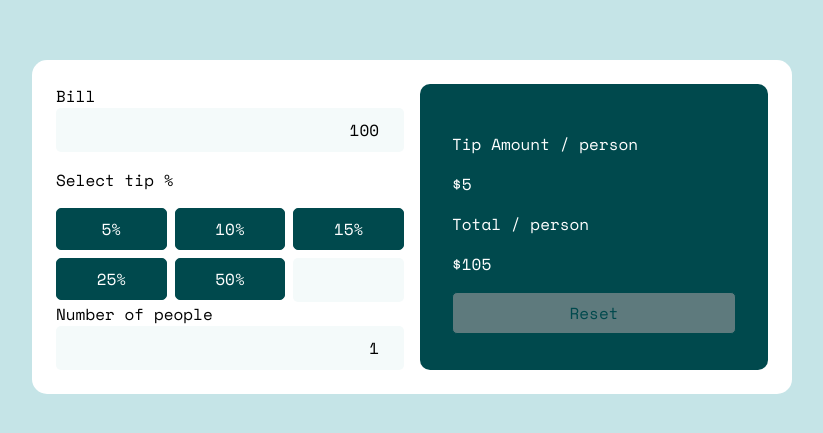
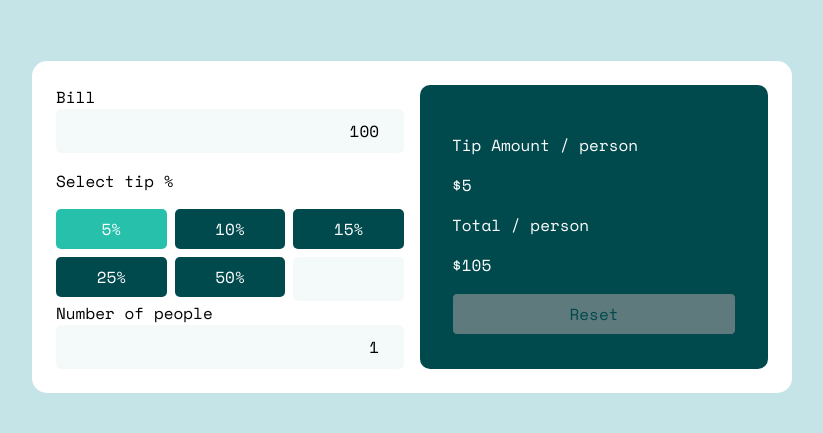
Before and after one commit to kkalvaa/tip-calculator, a Vue app: page / in a window 1280 px wide. Shown: the part 173-606 px from the top of the page, without its empty margins (228-1051 px from the left). Built offline with nearby package versions, Linux system fonts and the light colour scheme.

Commit message:
Added more components

```diff
--- a/src/App.vue
+++ b/src/App.vue
@@ -5,14 +5,7 @@
         <bill-input />
 
         <p>Select tip %</p>
-        <ul>
-          <li><button>5%</button></li>
-          <li><button>10%</button></li>
-          <li><button>15%</button></li>
-          <li><button>25%</button></li>
-          <li><button>50%</button></li>
-          <li><input></li>
-        </ul>
+        <tip-percentage />
 
         <number-of-people-input />
       </div>
@@ -36,12 +29,14 @@
 import { state } from '@/store.js';
 import BillInput from '@/components/BillInput.vue';
 import NumberOfPeopleInput from '@/components/NumberOfPeopleInput.vue';
+import TipPercentage from '@/components/TipPercentage.vue';
 
 export default {
   name: 'App',
   components: {
     BillInput,
     NumberOfPeopleInput,
+    TipPercentage,
   },
   computed: {
     tipState() {
--- a/src/components/BillInput.vue
+++ b/src/components/BillInput.vue
@@ -13,7 +13,7 @@ export default {
     bill: {
       get() {
         return state.bill;
-        },
+      },
       set(value) {
         actions.updateBill(value);
       }
--- a/src/components/HelloWorld.vue
+++ /dev/null
@@ -1,58 +0,0 @@
-<template>
-  <div class="hello">
-    <h1>{{ msg }}</h1>
-    <p>
-      For a guide and recipes on how to configure / customize this project,<br>
-      check out the
-      <a href="https://cli.vuejs.org" target="_blank" rel="noopener">vue-cli documentation</a>.
-    </p>
-    <h3>Installed CLI Plugins</h3>
-    <ul>
-      <li><a href="https://github.com/vuejs/vue-cli/tree/dev/packages/%40vue/cli-plugin-babel" target="_blank" rel="noopener">babel</a></li>
-      <li><a href="https://github.com/vuejs/vue-cli/tree/dev/packages/%40vue/cli-plugin-eslint" target="_blank" rel="noopener">eslint</a></li>
-    </ul>
-    <h3>Essential Links</h3>
-    <ul>
-      <li><a href="https://vuejs.org" target="_blank" rel="noopener">Core Docs</a></li>
-      <li><a href="https://forum.vuejs.org" target="_blank" rel="noopener">Forum</a></li>
-      <li><a href="https://chat.vuejs.org" target="_blank" rel="noopener">Community Chat</a></li>
-      <li><a href="https://twitter.com/vuejs" target="_blank" rel="noopener">Twitter</a></li>
-      <li><a href="https://news.vuejs.org" target="_blank" rel="noopener">News</a></li>
-    </ul>
-    <h3>Ecosystem</h3>
-    <ul>
-      <li><a href="https://router.vuejs.org" target="_blank" rel="noopener">vue-router</a></li>
-      <li><a href="https://vuex.vuejs.org" target="_blank" rel="noopener">vuex</a></li>
-      <li><a href="https://github.com/vuejs/vue-devtools#vue-devtools" target="_blank" rel="noopener">vue-devtools</a></li>
-      <li><a href="https://vue-loader.vuejs.org" target="_blank" rel="noopener">vue-loader</a></li>
-      <li><a href="https://github.com/vuejs/awesome-vue" target="_blank" rel="noopener">awesome-vue</a></li>
-    </ul>
-  </div>
-</template>
-
-<script>
-export default {
-  name: 'HelloWorld',
-  props: {
-    msg: String
-  }
-}
-</script>
-
-<!-- Add "scoped" attribute to limit CSS to this component only -->
-<style scoped lang="scss">
-h3 {
-  margin: 40px 0 0;
-}
-ul {
-  list-style-type: none;
-  padding: 0;
-}
-li {
-  display: inline-block;
-  margin: 0 10px;
-}
-a {
-  color: #42b983;
-}
-</style>
--- /dev/null
+++ b/src/components/TipButton.vue
@@ -0,0 +1,5 @@
+<template>
+  <label for="">
+    <input type="radio">
+  </label>
+</template>
--- /dev/null
+++ b/src/components/TipPercentage.vue
@@ -0,0 +1,112 @@
+<template>
+  <ul>
+    <li>
+      <input type="radio"
+        id="radio5"
+        v-model.number="tipPercentage"
+        value="5"
+        class="radio-input"
+      >
+      <label for="radio5" class="radio-label">
+        5%
+      </label>
+    </li>
+    <li>
+      <input type="radio"
+        id="radio10"
+        v-model.number="tipPercentage"
+        value="10"
+        class="radio-input"
+      >
+      <label for="radio10" class="radio-label">
+        10%
+      </label>
+    </li>
+    <li>
+      <input type="radio"
+        id="radio15"
+        v-model.number="tipPercentage"
+        value="15"
+        class="radio-input"
+      >
+      <label for="radio15" class="radio-label">
+        15%
+      </label>
+    </li>
+    <li>
+      <input type="radio"
+        id="radio25"
+        v-model.number="tipPercentage"
+        value="25"
+        class="radio-input"
+      >
+      <label for="radio25" class="radio-label">
+        25%
+      </label>
+    </li>
+    <li>
+      <input type="radio"
+        id="radio50"
+        v-model.number="tipPercentage"
+        value="50"
+        class="radio-input"
+      >
+      <label for="radio50" class="radio-label">
+        50%
+      </label>
+    </li>
+
+
+
+    <li><input></li>
+  </ul>
+</template>
+
+<script>
+import { state, actions } from '@/store.js';
+
+export default {
+  name: 'TipPercentage',
+  computed: {
+    tipPercentage: {
+      get() {
+        return state.tipPercentage;
+      },
+      set(value) {
+        actions.updateTipPercentage(value);
+      }
+    }
+  }
+}
+</script>
+
+<style lang="scss" scoped>
+.radio-input {
+  display: none;
+}
+
+.radio-label {
+  display: block;
+  padding: 0.5em;
+  background-color: var(--very-dark-cyan);
+  color: var(--white);
+  border-radius: 5px;
+  font-family: "Space Mono";
+  width: 100%;
+  font-size: 1em;
+  text-align: center;
+  transition: background-color ease-out 50ms, transform ease-out 200ms;
+  cursor: pointer;
+
+  &:hover {
+    transform: scale(1.05);
+    transition: transform ease-out 200ms;
+  }
+
+  .radio-input:checked + & {
+    background-color: var(--strong-cyan);
+    transition: background-color ease-out 150ms 50ms;
+  }
+}
+
+</style>
```
